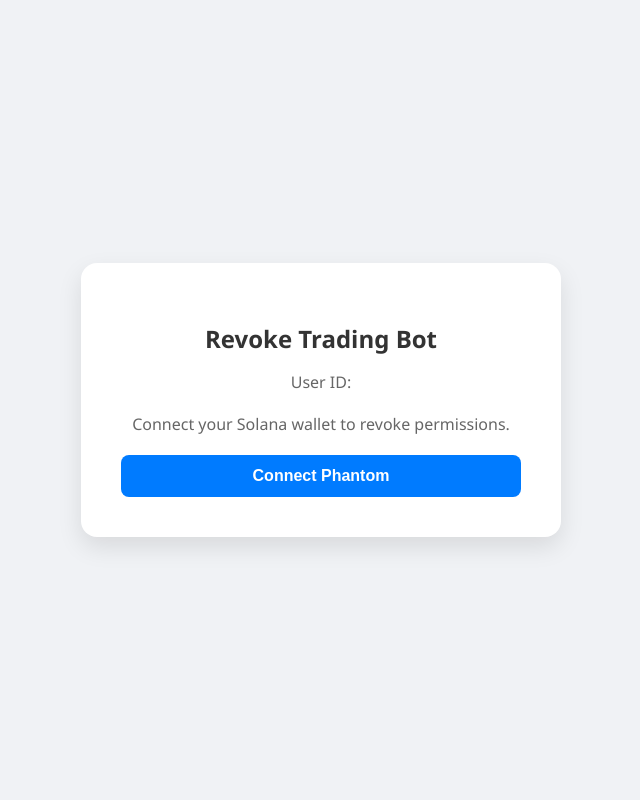
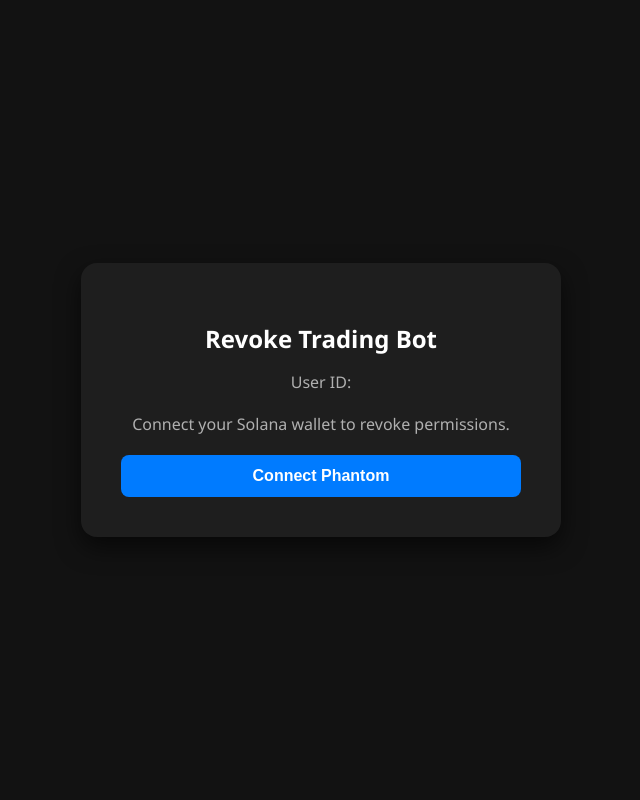
Before and after one commit to svajpayee15/Zenith, a Node server app: template views/revoke.ejs in a window 1280 px wide. Shown: the whole page, without its empty margins (319-959 px from the left). Run offline with Node 20, Linux system fonts and the light colour scheme; the template is opened without the code that fills it, so the values that code supplies are empty; some libraries are stand-ins or nearby versions.

Commit message:
Update revoke.ejs

```diff
--- a/views/revoke.ejs
+++ b/views/revoke.ejs
@@ -5,16 +5,80 @@
     <meta name="viewport" content="width=device-width, initial-scale=1.0">
     <title>Zenith Bot | Revoke</title>
     <style>
-        body { font-family: 'Segoe UI', Tahoma, Geneva, Verdana, sans-serif; display: flex; justify-content: center; align-items: center; height: 100vh; background: #f0f2f5; margin: 0; }
-        .card { background: white; padding: 2.5rem; border-radius: 16px; box-shadow: 0 10px 25px rgba(0, 0, 0, 0.1); text-align: center; max-width: 400px; width: 100%; }
-        h2 { margin-bottom: 10px; color: #333; }
-        p { color: #666; margin-bottom: 20px; }
-        button { background: #dc3545; color: white; border: none; padding: 12px 24px; border-radius: 8px; cursor: pointer; font-size: 16px; font-weight: 600; transition: background 0.3s; width: 100%; }
-        button:hover { background: #a71d2a; }
-        button:disabled { background: #ccc; cursor: not-allowed; }
-        .hidden { display: none; }
-        .status-text { margin-top: 15px; font-size: 14px; font-weight: bold; color: #dc3545; }
-        .wallet-key { font-family: monospace; background: #eee; padding: 5px; border-radius: 4px; font-size: 12px; }
+       body {
+    font-family: 'Segoe UI', Tahoma, Geneva, Verdana, sans-serif;
+    display: flex;
+    justify-content: center;
+    align-items: center;
+    height: 100vh;
+    background: #121212;
+    margin: 0;
+    color: #e4e4e4;
+}
+
+.card {
+    background: #1e1e1e;
+    padding: 2.5rem;
+    border-radius: 16px;
+    box-shadow: 0 10px 25px rgba(0, 0, 0, 0.6);
+    text-align: center;
+    max-width: 400px;
+    width: 100%;
+}
+
+h2 {
+    margin-bottom: 10px;
+    color: #ffffff;
+}
+
+p {
+    color: #b0b0b0;
+    margin-bottom: 20px;
+}
+
+button {
+    background: #ff4d5a;
+    color: white;
+    border: none;
+    padding: 12px 24px;
+    border-radius: 8px;
+    cursor: pointer;
+    font-size: 16px;
+    font-weight: 600;
+    transition: background 0.3s, transform 0.1s;
+    width: 100%;
+}
+
+button:hover {
+    background: #d93644;
+    transform: translateY(-1px);
+}
+
+button:disabled {
+    background: #444;
+    color: #888;
+    cursor: not-allowed;
+}
+
+.hidden {
+    display: none;
+}
+
+.status-text {
+    margin-top: 15px;
+    font-size: 14px;
+    font-weight: bold;
+    color: #ff6b6b;
+}
+
+.wallet-key {
+    font-family: monospace;
+    background: #2a2a2a;
+    padding: 6px;
+    border-radius: 6px;
+    font-size: 12px;
+    color: #ddd;
+}
     </style>
 </head>
 <body>
```
